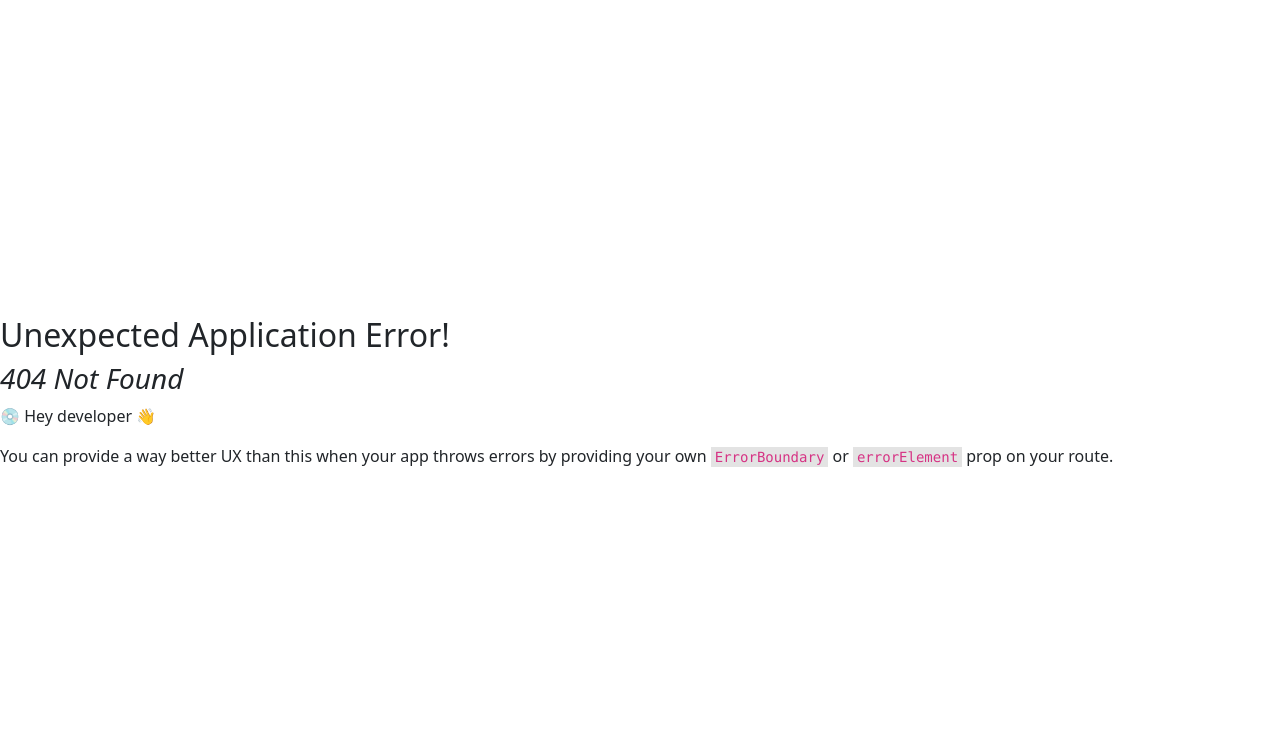
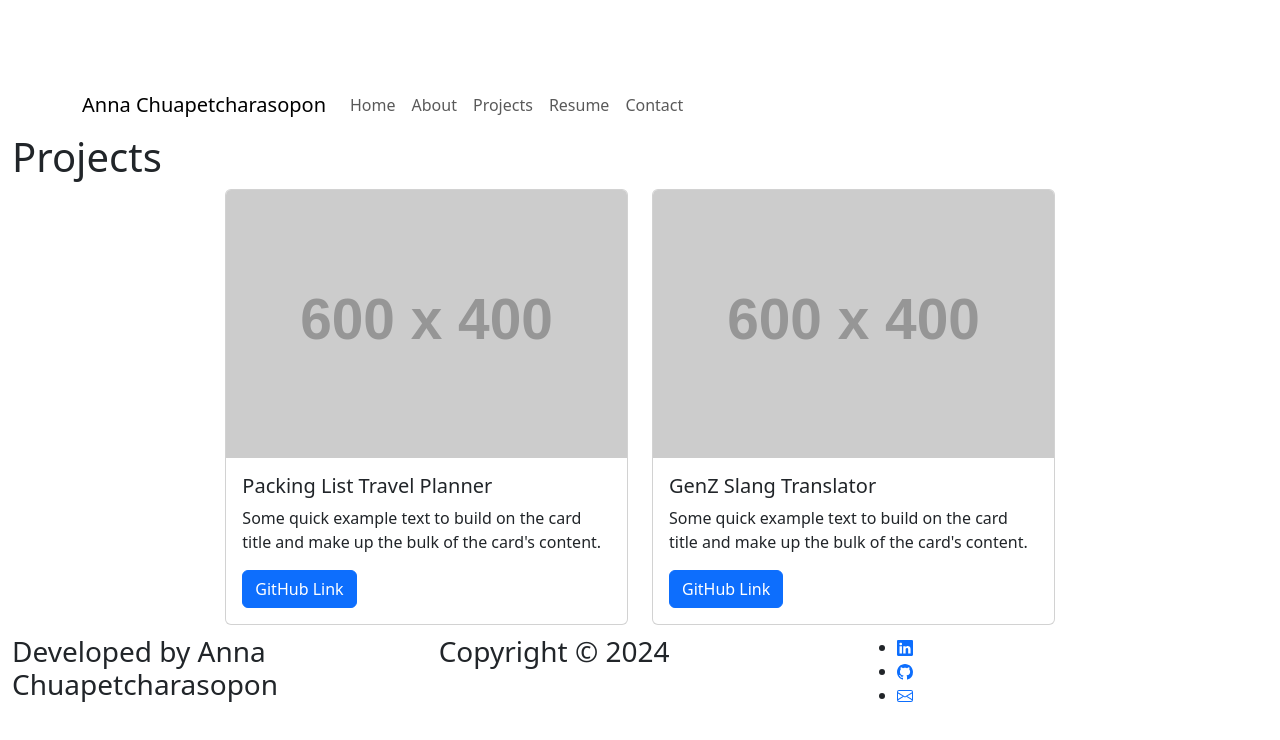
Before and after one commit to ahgeak/react_portfolio_anna, a React (Vite) app: page /projects in a window 1280 px wide. Before the commit this address had no page. Shown: the top 740 px of the page. Built offline with nearby package versions, Linux system fonts and the light colour scheme.

Commit message:
add project component to Project.jsx and router path info to main.jsx; update minor display elements in ProjectComponent.jsx

```diff
--- a/src/components/ProjectComponent.jsx
+++ b/src/components/ProjectComponent.jsx
@@ -8,7 +8,7 @@ export default function ProjectComponent() {
       <Row style={{ justifyContent: "center", paddingBottom: "10px" }}>
         <Col md={4} className="project-card">
           <Card>
-            <Card.Img variant="top" src="holder.js/100px180" />
+            <Card.Img variant="top" src="https://placehold.co/600x400" />
             <Card.Body>
               <Card.Title>Packing List Travel Planner</Card.Title>
               <Card.Text>
@@ -26,9 +26,9 @@ export default function ProjectComponent() {
             </Card.Body>
           </Card>
         </Col>
-        <Col className="project-card">
+        <Col md={4} className="project-card">
           <Card>
-            <Card.Img variant="top" src="holder.js/100px180" />
+            <Card.Img variant="top" src="https://placehold.co/600x400" />
             <Card.Body>
               <Card.Title>GenZ Slang Translator</Card.Title>
               <Card.Text>
--- a/src/main.jsx
+++ b/src/main.jsx
@@ -5,7 +5,8 @@ import { createBrowserRouter, RouterProvider, Link } from 'react-router-dom';
 
 import App from "./App";
 import Home from './pages/Home';
-import About from './pages/About'
+import About from './pages/About';
+import Projects from './pages/Projects'
 import "./index.css";
 
 // Bootstrap CSS
@@ -32,6 +33,14 @@ const router = createBrowserRouter([
     ),
   },
   {
+    path: "/projects",
+    element: (
+      <div>
+        <Projects></Projects>
+      </div>
+    ),
+  },
+  {
     path: "/contact",
     element: (
       <div>
--- a/src/pages/Projects.jsx
+++ b/src/pages/Projects.jsx
@@ -0,0 +1,20 @@
+import React from 'react'
+
+import HeaderComponent from '../components/HeaderComponent';
+import FooterComponent from '../components/FooterComponent';
+import ProjectComponent from '../components/ProjectComponent';
+
+const Home = () => {
+  return (
+    <React.Fragment>
+        <HeaderComponent />
+            {/*
+                Display other compononent here that I want on the home page (bootstrap or self made) Like section or content
+            */}
+        <ProjectComponent />
+        <FooterComponent />
+    </React.Fragment>
+    );
+};
+
+export default Home;
```
